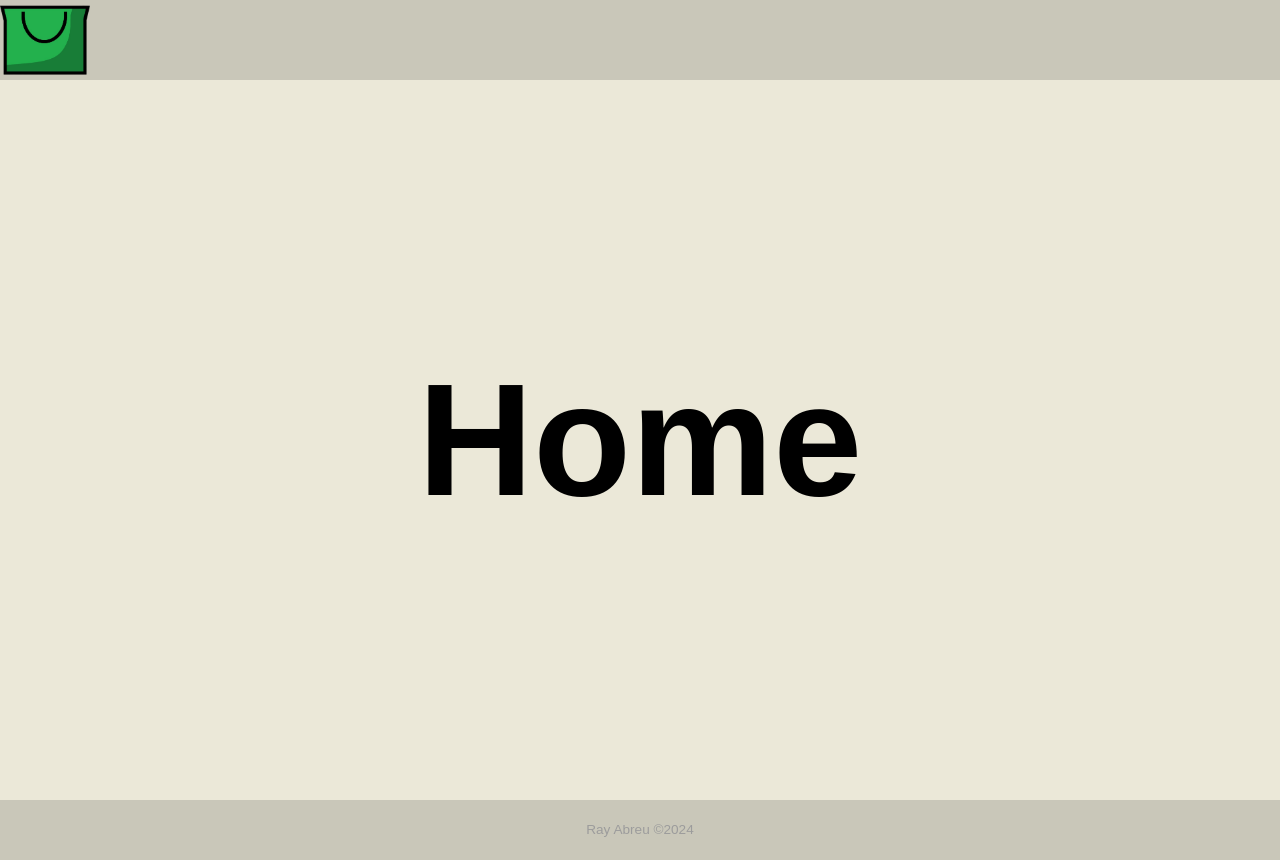
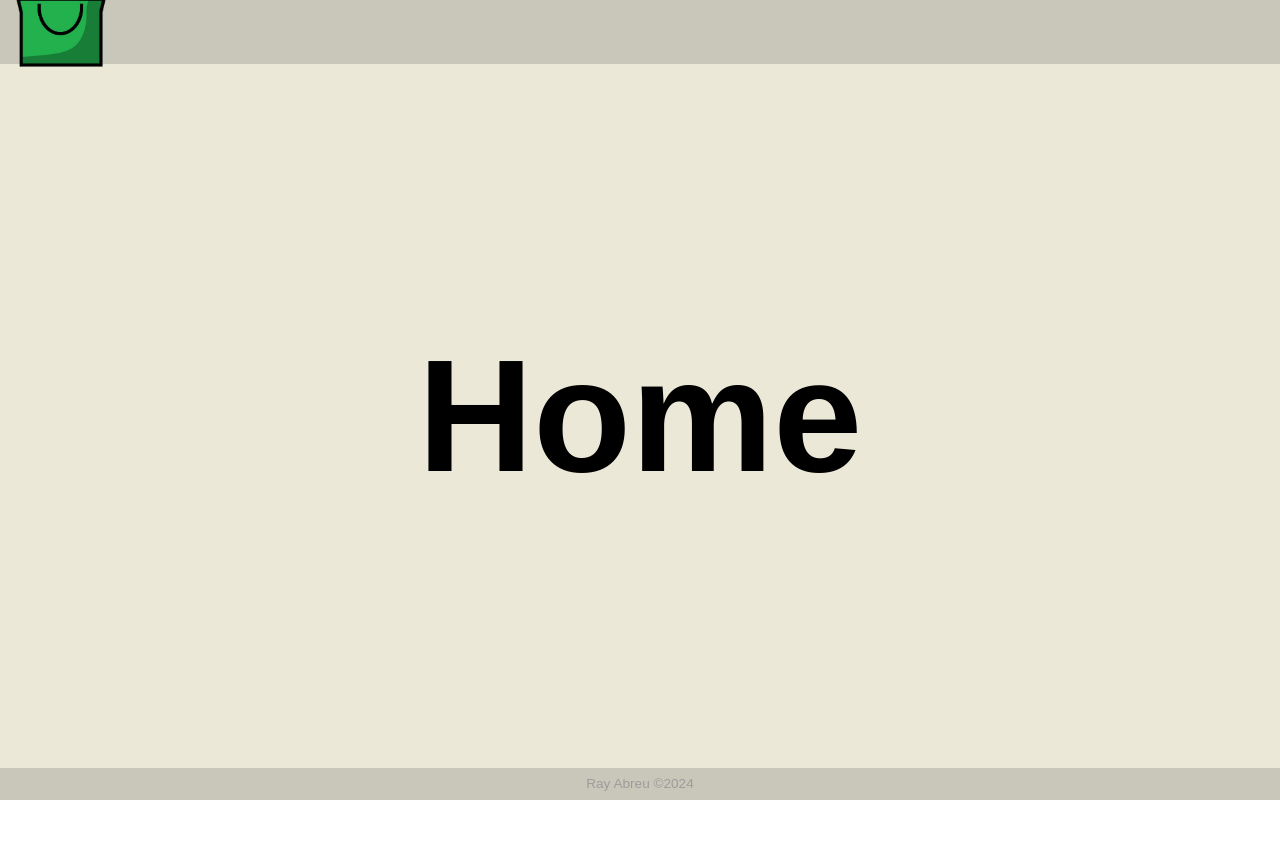
Before and after one commit to rabreu2/recipe4me, a Next.js app: page / in a window 1280 px wide. After the commit the page ends 800 px from the top, so only its background shows below. Built offline with nearby package versions, Linux system fonts and the light colour scheme.

Commit message:
minor css changes

```diff
--- a/app/page.tsx
+++ b/app/page.tsx
@@ -2,7 +2,7 @@
 import styled from "styled-components";
 
 const Hero = styled.div`
-  height: 90vh;
+  height: 88vh;
   display: flex;
   justify-content: center;
   align-items: center;
--- a/components/Footer.js
+++ b/components/Footer.js
@@ -5,7 +5,7 @@ import styled from 'styled-components'
 const FooterStyle = styled.div`
     background: #c9c7b9;
     color: #9c9c9c;
-    height: 60px;
+    height: 4vh;
     display: flex;
     font-size: .85rem;
     justify-content: center;
--- a/components/Navbar.js
+++ b/components/Navbar.js
@@ -6,7 +6,7 @@ import Link from "next/link";
 import logo from "../public/grocery4me-icon.png";
 
 const Nav = styled.nav`
-    height: 80px;
+    height: 8vh;
     background: #c9c7b9;
     display: flex;
     justify-content: left;
@@ -14,7 +14,8 @@ const Nav = styled.nav`
     `;
 
 const StyledLink = styled.a`
-    padding: 0rem 2rem;
+    padding: 0rem 1rem;
+    display: block;
 `;
 
 
```
